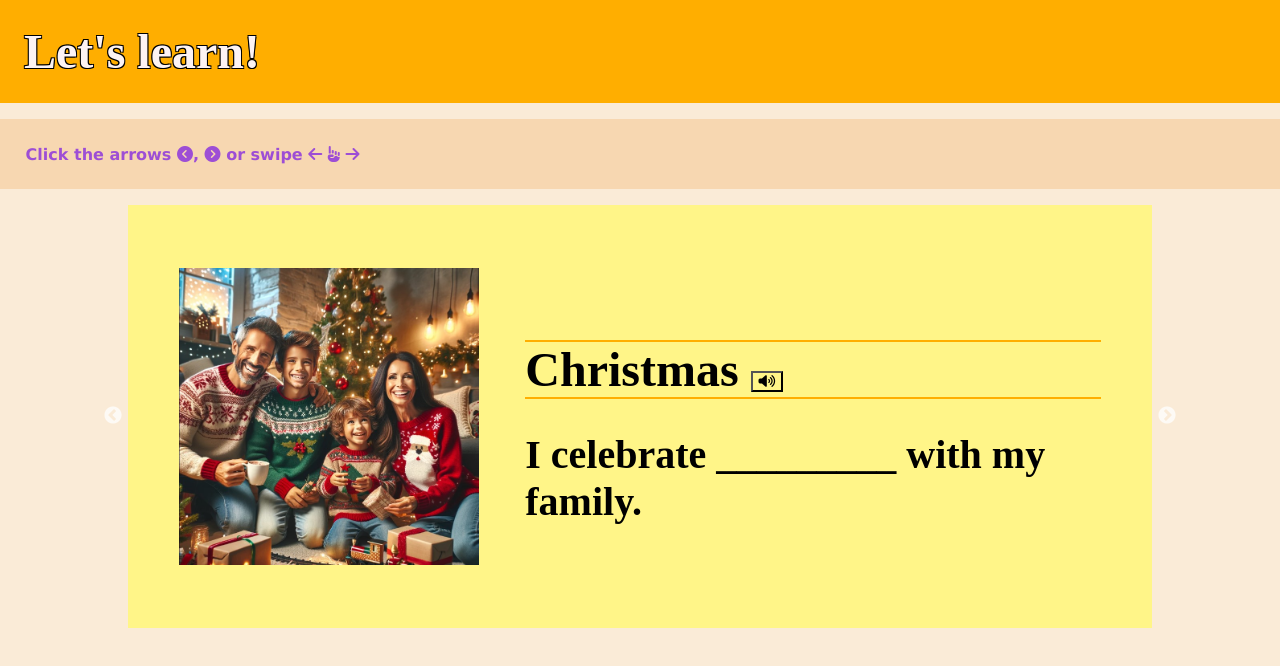
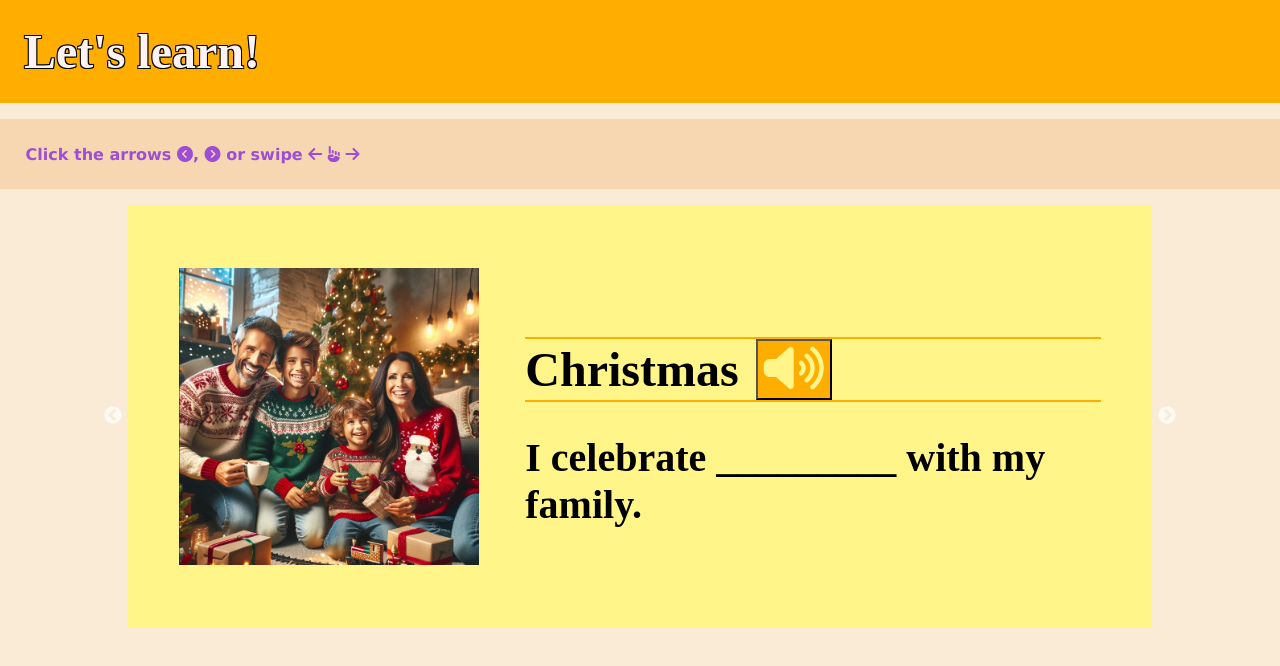
Before and after one commit to smilenayeon/game, a React (Create React App) app: page / in a window 1280 px wide. Shown: the top 666 px of the page. Built offline with nearby package versions, Linux system fonts and the light colour scheme.

Commit message:
sound button in Learn component has updated style.

```diff
--- a/src/components/pages/learn/Card.css
+++ b/src/components/pages/learn/Card.css
@@ -15,11 +15,22 @@
 .card-word{
     font-size: 1.5rem;
     border-top:2px solid #FFAE00;
-    border-bottom: 2px solid #FFAE00;;
+    border-bottom: 2px solid #FFAE00;
+    display: flex;
+    align-items: center;
+    gap:3%;
 }
 
 .audio-button{
-    background-color: #FFF588;
+    background-color: #FFAE00;
+    font-size:1.6rem;
+    color:#FFF588;
+}
+
+.audio-button:hover{
+    background-color: #FFAE00;
+    color:purple;
+    box-shadow: 0 0 30px purple;
 }
 
 .card-sentence{
@@ -41,6 +52,8 @@
     .card-title{
         font-size: 2rem;
     }
+    .audio-button{
+        font-size:2rem;}
 }
 
 @media(min-width: 600px){
@@ -61,6 +74,8 @@
 .card-word{
     font-size: 3rem;
 }
+.audio-button{
+    font-size:3rem;}
 .card-sentence{
     font-size: 2.5rem;
 }
```
